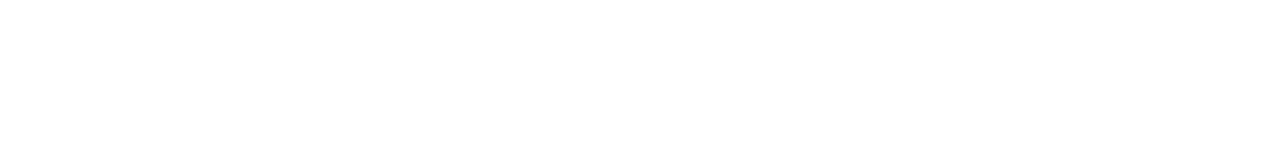
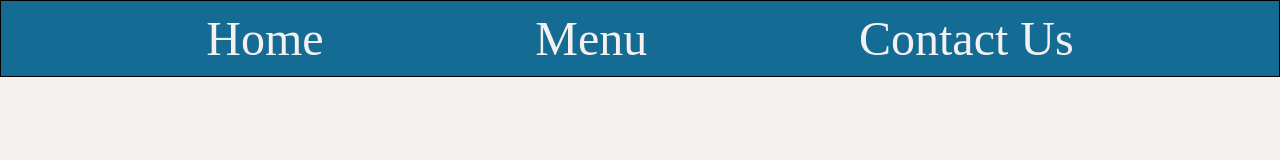
Before and after one commit to IuriiLepesevich/restaurant-page, a website built with webpack: page dist/index.html in a window 1280 px wide. Built offline with nearby package versions, Linux system fonts and the light colour scheme.

Commit message:
Add images, create nav-bar rendering function

```diff
--- a/package.json
+++ b/package.json
@@ -12,10 +12,12 @@
   "author": "",
   "license": "ISC",
   "devDependencies": {
+    "css-loader": "^6.7.3",
     "eslint": "^8.36.0",
     "eslint-config-airbnb-base": "^15.0.0",
     "eslint-config-prettier": "^8.8.0",
     "eslint-plugin-import": "^2.27.5",
+    "style-loader": "^3.3.2",
     "webpack": "^5.76.2",
     "webpack-cli": "^5.0.1",
     "webpack-dev-server": "^4.13.1"
--- a/src/index.js
+++ b/src/index.js
@@ -1 +1,6 @@
-console.log("Hello World!");
+import "./style.css";
+import createNav from "./nav.js";
+
+const body = document.querySelector("body");
+
+body.firstChild.before(createNav("Home", "Menu", "Contact Us"));
--- /dev/null
+++ b/src/nav.js
@@ -0,0 +1,29 @@
+export default function createNav(...args) {
+  const nav = document.createElement("nav");
+
+  const navList = document.createElement("ul");
+  navList.classList.add("nav-list");
+
+  function addSelected() {
+    const arr = Array.from(navList.childNodes);
+    arr.forEach((elem) => {
+      if (elem === this) {
+        elem.classList.add("selected");
+      } else {
+        elem.classList.remove("selected");
+      }
+    });
+  }
+
+  args.forEach((section) => {
+    const li = document.createElement("li");
+    li.setAttribute("id", `${section.toLowerCase().split(" ")[0]}`);
+    li.textContent = `${section}`;
+    li.addEventListener("click", addSelected.bind(li));
+    navList.appendChild(li);
+  });
+
+  nav.appendChild(navList);
+
+  return nav;
+}
--- /dev/null
+++ b/src/style.css
@@ -0,0 +1,47 @@
+:root {
+  --cold-white: #f6f1f1;
+  --bright-blue: #19a7ce;
+  --dark-blue: #146c94;
+  --black: #000000;
+  --hero-image: url("../images/hero-image.png");
+}
+
+*,
+::after,
+::before {
+  box-sizing: border-box;
+  padding: 0px;
+  margin: 0px;
+}
+
+body {
+  background-color: var(--cold-white);
+}
+
+nav {
+  background-color: var(--dark-blue);
+  color: var(--cold-white);
+  position: sticky;
+  top: 0;
+}
+
+.nav-list {
+  border: 1px solid black;
+  width: 100%;
+  height: 100%;
+  font-size: 3rem;
+  list-style: none;
+  display: flex;
+  gap: 15%;
+  align-items: center;
+  justify-content: center;
+}
+
+.nav-list > li {
+  text-align: center;
+  padding: 10px 10px;
+}
+
+.selected {
+  background-color: var(--black);
+}
--- a/webpack.config.js
+++ b/webpack.config.js
@@ -10,5 +10,17 @@ module.exports = {
   output: {
     filename: "main.js",
     path: path.resolve(__dirname, "dist"),
-  }
+  },
+  module: {
+    rules: [
+      {
+        test: /\.css$/i,
+        use: ["style-loader", "css-loader"],
+      },
+      {
+        test: /\.(png|svg|jpg|jpeg|gif)$/i,
+        type: "asset/resource",
+      },
+    ],
+  },
 };
```
Also changed, not shown: dist/7e14d775a6479954b79b.png (added), dist/index.html, dist/main.js, images/hero-image.png (added), 4 other files.
